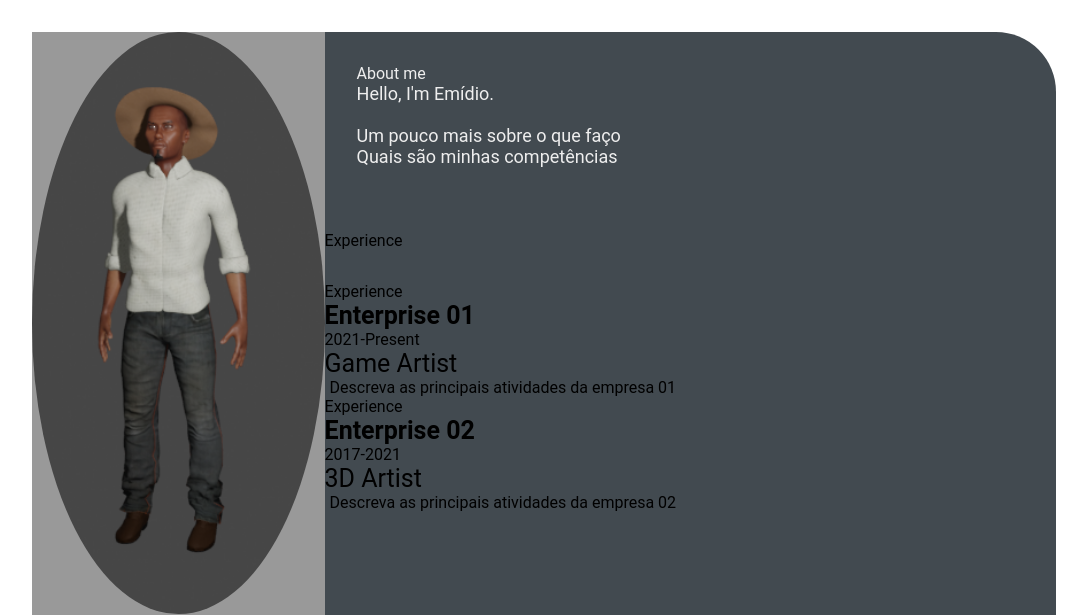
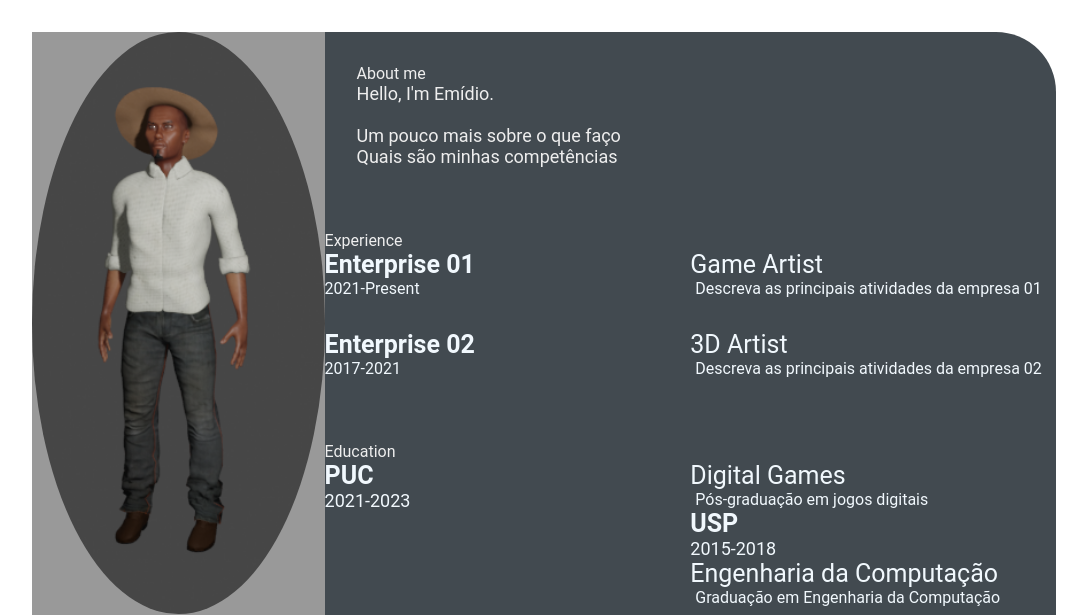
Before and after one commit to Seafox25138/MAR.github.io, a plain HTML site: page index.html in a window 1280 px wide. Shown: the top 615 px of the page, without its empty margins (96-1183 px from the left). Drawn offline with Linux system fonts and the light colour scheme.

Commit message:
feature: education (#5)

```diff
--- a/index.html
+++ b/index.html
@@ -1,5 +1,6 @@
 <!DOCTYPE html>
 <html lang="en">
+
 <head>
 	<meta charset="UTF-8">
 	<meta http-equiv="X-UA-Compatible" content="IE=edge">
@@ -9,6 +10,7 @@
 	<link rel="stylesheet" href="style.css">
 
 </head>
+
 <body>
 	<main class="resume-contents">
 		<section class="left-section">
@@ -30,13 +32,27 @@
 				<div class="skills">
 					<p class="left-title">Skills</p>
 					<ul>
-			 <li><p>HTML, CSS</p></li>
-			 <li><p>Git, Github</p></li>
-			 <li><p>Java</p></li>
-			 <li><p>Python</p></li>
-			 <li><p>Laravel</p></li>
-			 <li><p>Docker</p></li>
-			 <li><p>C#</p></li>
+						<li>
+							<p>HTML, CSS</p>
+						</li>
+						<li>
+							<p>Git, Github</p>
+						</li>
+						<li>
+							<p>Java</p>
+						</li>
+						<li>
+							<p>Python</p>
+						</li>
+						<li>
+							<p>Laravel</p>
+						</li>
+						<li>
+							<p>Docker</p>
+						</li>
+						<li>
+							<p>C#</p>
+						</li>
 					</ul>
 				</div>
 			</section>
@@ -53,9 +69,9 @@
 				</section>
 			</div>
 			<section class="experience gap">
-        <div class="right title">Experience</div>
-        <div class="experience-contents"></div>
-        <div class="exp-left">Experience</div>
+				<div class="right-title">Experience
+				<div class="experience-contents">
+				<div class="exp-left">
 				<p class="exp-company-name">Enterprise 01</p>
 				<p class="exp-time period">2021-Present</p>
 				</div>
@@ -64,8 +80,10 @@
 					<p class="exp-desc">
 						Descreva as principais atividades da empresa 01</p>
 				</div>
+				</div>
 
-        <div class="exp-left">Experience</div>
+				<div class="experience-contents">
+				<div class="exp-left">
 				<p class="exp-company-name">Enterprise 02</p>
 				<p class="exp-time period">2017-2021</p>
 				</div>
@@ -74,8 +92,35 @@
 					<p class="exp-desc">
 						Descreva as principais atividades da empresa 02</p>
 				</div>
+				</div>
+			</div>
+
 			</section>
+			<section class="education gap">
+				<div class="right-title">Education</div>
+				<div class="education-contents">
+				<div class="education-left">
+					<p class="education-school-name">PUC</p>
+					<p class="education-time-period">2021-2023</p>
+				</div>
+				<div class="education-rigth">
+					<p class="education-subject">Digital Games</p>
+					<p class="education-desc">
+						Pós-graduação em jogos digitais
+					</p>
+					<div class="education-left">
+						<p class="education-school-name">USP</p>
+						<p class="education-time-period">2015-2018</p>
+					</div>
+					<div class="education-rigth">
+						<p class="education-subject">Engenharia da Computação</p>
+						<p class="education-desc">
+							Graduação em Engenharia da Computação
+						</p>
+				</div>
+			</div>
 			</section>
 	</main>
 </body>
+
 </html>
```
Lines whose indentation alone changed are shown as unchanged.
